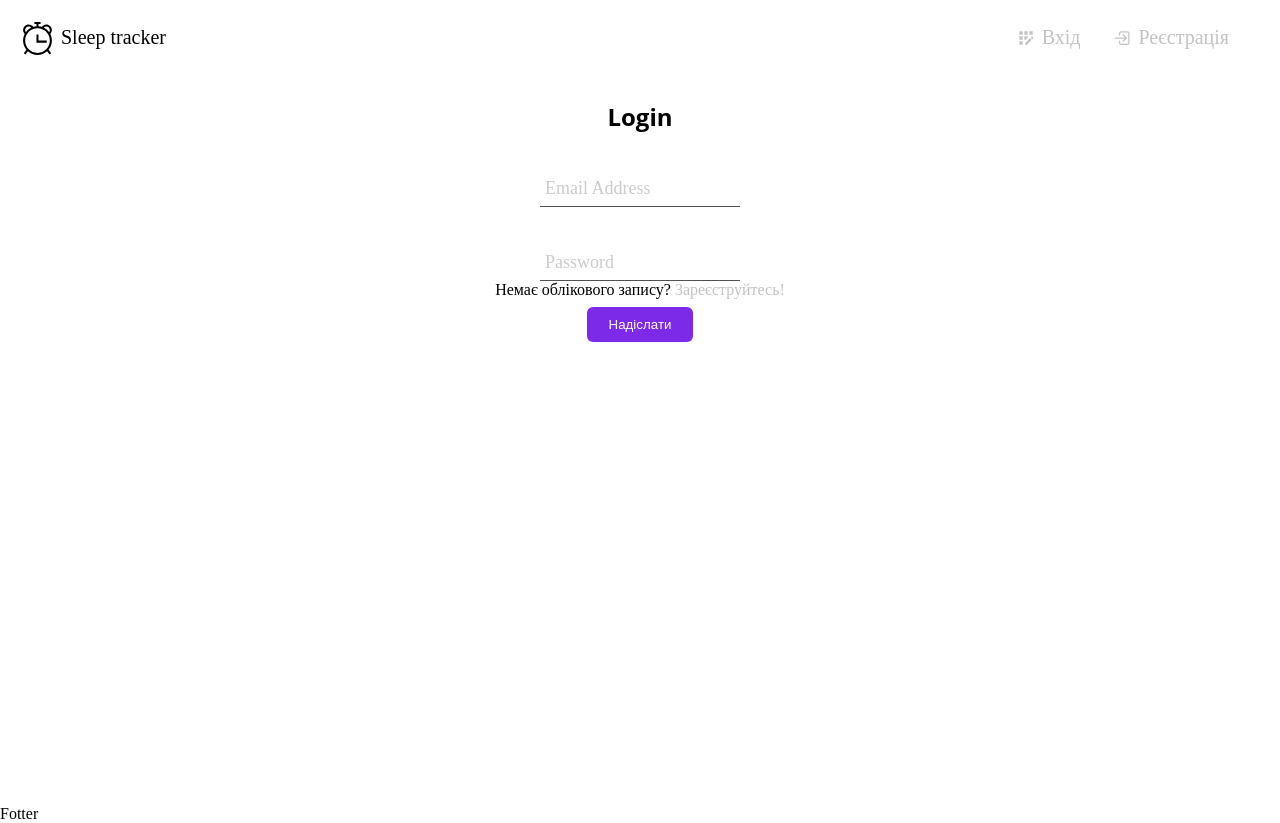
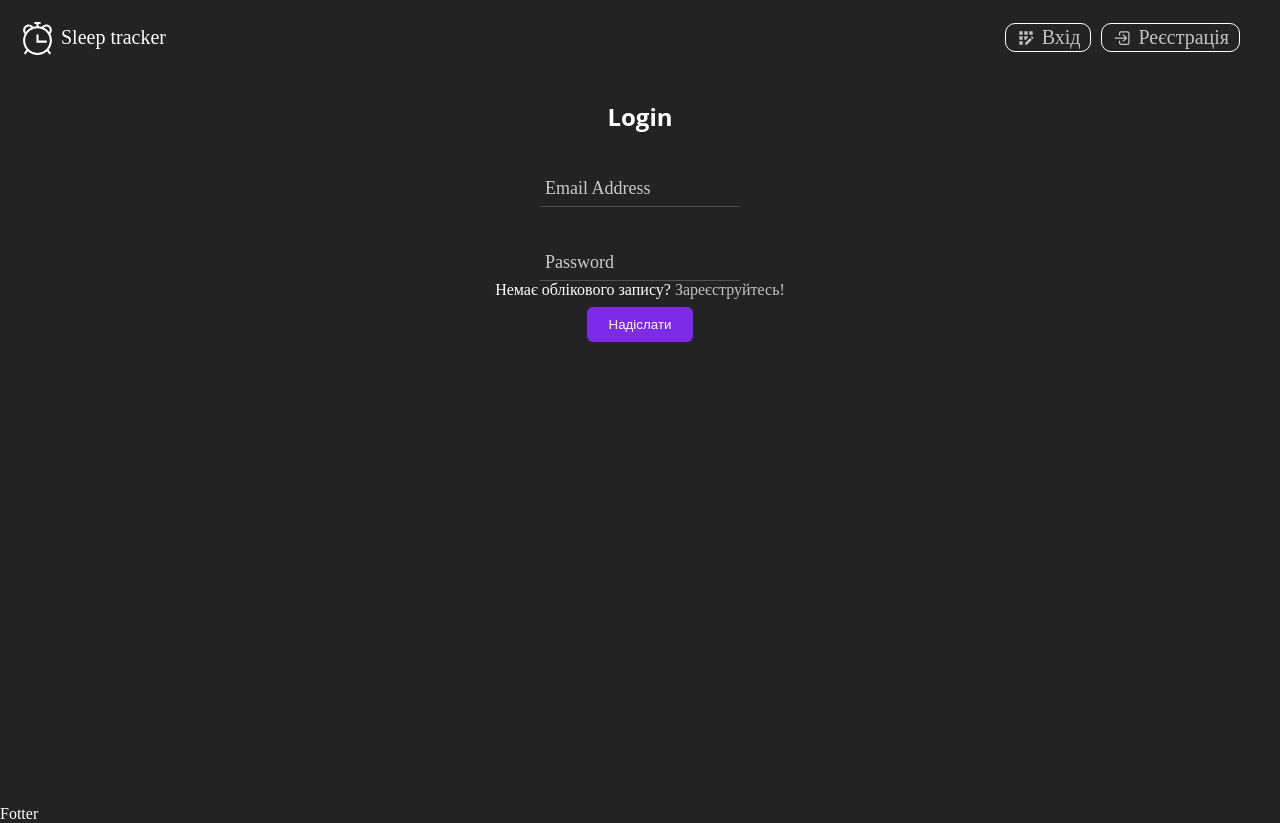
Before and after one commit to Nik91K/SleepTracker, a React (Vite) app: page /login in a window 1280 px wide. Built offline with nearby package versions, Linux system fonts and the light colour scheme.

Commit message:
added theme

```diff
--- a/src/layoutPage/layoutPage.css
+++ b/src/layoutPage/layoutPage.css
@@ -1,3 +1,8 @@
+.layout-page {
+    background-color: var(--background-color);
+    color: var(--primary-text-color);
+}
+
 .main-container {
     min-height: 85vh;
     margin: 25px;
```
